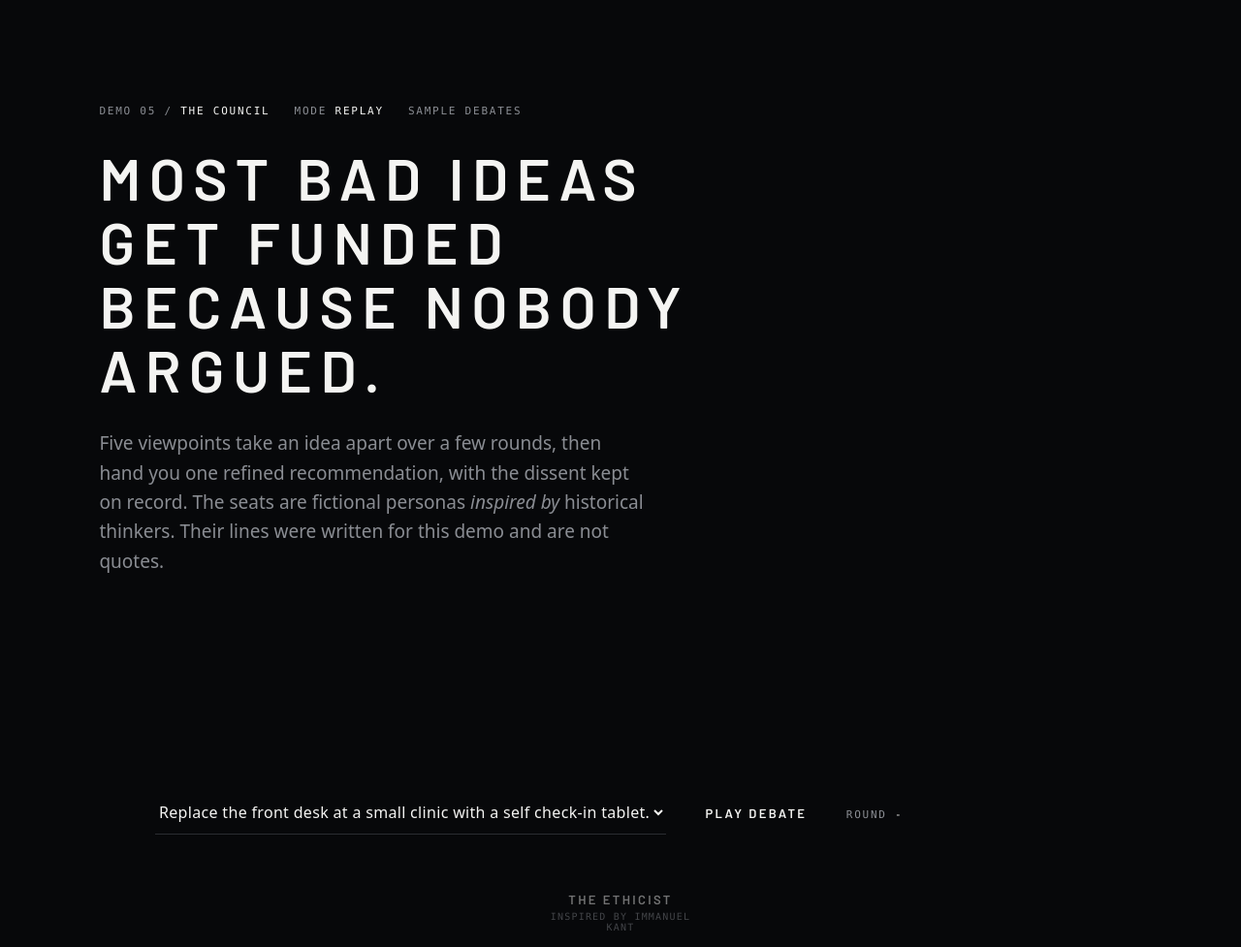
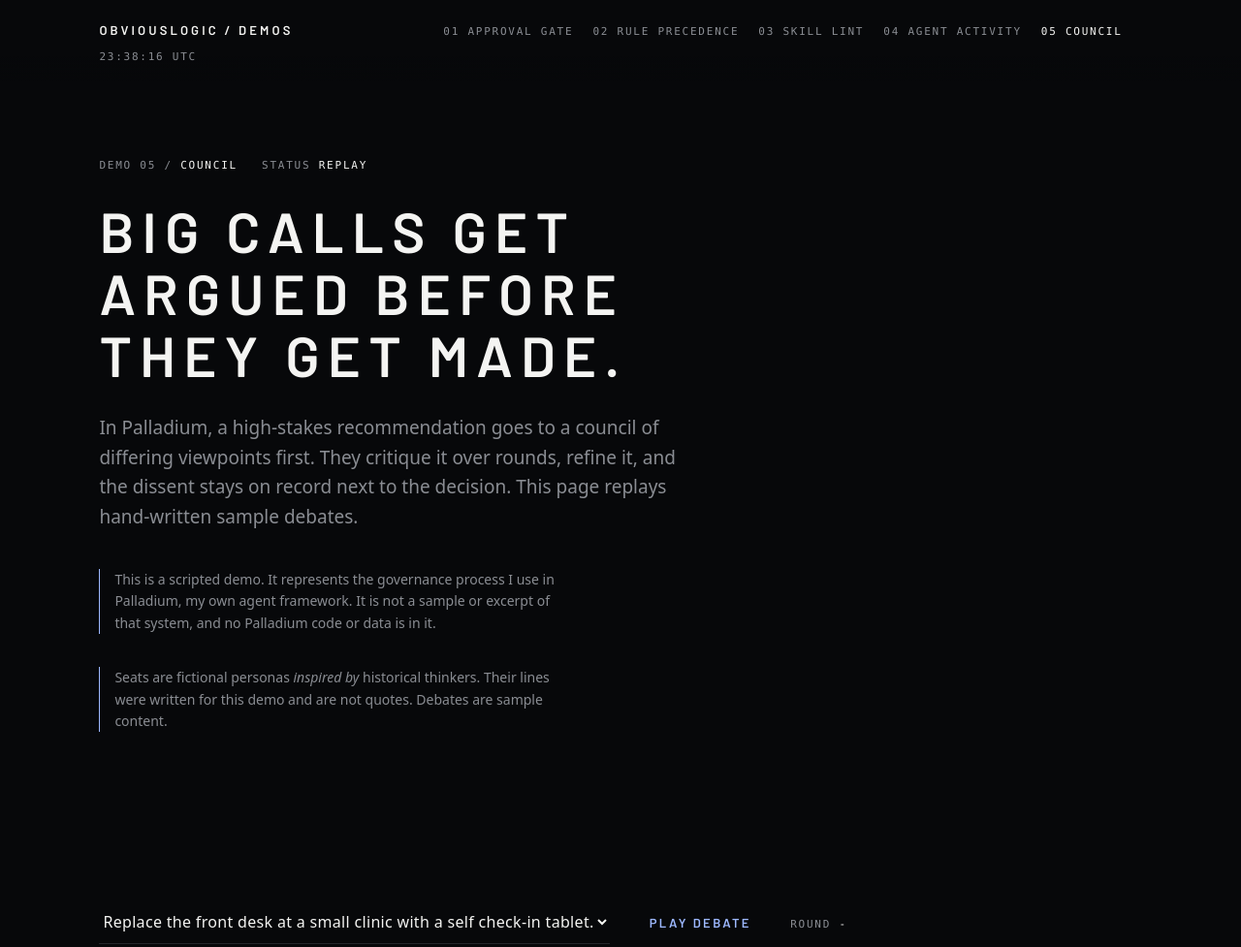
Before and after one commit to obviouslogic-ai/assembly-demo, a website: page web/index.html in a window 1280 px wide. Shown: the top 977 px of the page at 97% size. Drawn offline with Linux system fonts and the light colour scheme.

Commit message:
Add web page on shared demo kit, Palladium governance framing, README and license

```diff
--- a/theme.css
+++ /dev/null
@@ -1,19 +0,0 @@
-@font-face{font-family:Barlow;font-weight:400;src:url(fonts/barlow-latin-400-normal.woff2) format("woff2")}
-@font-face{font-family:Barlow;font-weight:600;src:url(fonts/barlow-latin-600-normal.woff2) format("woff2")}
-:root{--bg:#07080A;--fg:#F4F4F2;--dim:#8A8D93;--faint:#2A2C31;--ok:#7CE0A3;--bad:#FF6B5E;--accent:#9DB8FF}
-*{box-sizing:border-box}html{scroll-behavior:smooth}
-body{margin:0;background:var(--bg);color:var(--fg);font:16px/1.6 system-ui,-apple-system,"Segoe UI",sans-serif}
-h1,h2,.h{font-family:Barlow,sans-serif;font-weight:600;text-transform:uppercase;letter-spacing:.14em;margin:0}
-h1{font-size:clamp(30px,5vw,60px);line-height:1.1;max-width:20ch}h2{font-size:15px;color:var(--dim);margin-bottom:24px}
-.screen{min-height:90vh;padding:12vh 8vw;display:flex;flex-direction:column;justify-content:center;opacity:.25;transform:translateY(24px);transition:opacity 1.2s ease,transform 1.2s ease}
-.screen.in{opacity:1;transform:none}
-.lede{max-width:52ch;color:var(--dim);font-size:19px;margin-top:28px}
-.tele{font:11px/1.4 ui-monospace,"SFMono-Regular",Menlo,monospace;letter-spacing:.16em;text-transform:uppercase;color:var(--dim)}
-.tele b{color:var(--fg);font-weight:400}
-button,select,input{background:transparent;color:var(--fg);border:0;font:600 13px Barlow,sans-serif;letter-spacing:.18em;text-transform:uppercase;padding:10px 0;margin-right:32px;cursor:pointer}
-button:hover{color:var(--accent)}button:disabled{color:var(--faint);cursor:default}
-input{text-transform:none;letter-spacing:0;font:400 20px system-ui,sans-serif;width:100%;max-width:640px;border-bottom:1px solid var(--faint);margin-bottom:16px}
-select{border-bottom:1px solid var(--faint);text-transform:none;letter-spacing:.02em;font:400 16px system-ui,sans-serif}
-select option{background:var(--bg)}
-a{color:var(--fg);text-decoration:underline;text-underline-offset:4px;text-decoration-color:var(--dim)}
-footer{padding:8vh 8vw}
--- a/index.html
+++ b/web/index.html
@@ -1,6 +1,5 @@
 <!doctype html><html lang="en"><head><meta charset="utf-8"><meta name="viewport" content="width=device-width,initial-scale=1">
-<title>The Council: stress-test an idea before you spend on it</title><link rel="stylesheet" href="theme.css">
-<style>
+<title>Council · ObviousLogic demos</title><link rel="stylesheet" href="kit/kit.css"><style>
 #table{position:relative;width:100%;height:600px;margin:4vh auto;max-width:960px}
 #round{position:absolute;left:50%;top:50%;transform:translate(-50%,-50%);width:300px;text-align:center;font:400 20px/1.4 system-ui,sans-serif;color:var(--fg)}
 #round::before{content:"";position:absolute;left:50%;top:50%;width:340px;height:340px;transform:translate(-50%,-50%);border-radius:50%;background:radial-gradient(circle,#ffffff0d,transparent 70%);z-index:-1}
@@ -13,21 +12,23 @@
 .bubble b{font:11px ui-monospace,Menlo,monospace;letter-spacing:.18em;text-transform:uppercase;font-weight:400}
 .for b{color:var(--ok)}.against b{color:var(--bad)}.refine b{color:var(--accent)}.dissent b{color:var(--dim)}
 #meter{width:100%;height:1px;background:var(--faint);max-width:960px;margin:8px auto 0}#fill{height:1px;width:0;background:var(--fg);transition:width 1.2s ease}
-#result{max-width:640px;margin:10vh auto;display:none}#result b{font:11px ui-monospace,Menlo,monospace;letter-spacing:.18em;color:var(--dim);font-weight:400}#result p{font-size:20px;margin:8px 0 40px}
+#result{max-width:640px;margin:10vh 0 0;display:none}#result b{font:11px ui-monospace,Menlo,monospace;letter-spacing:.18em;color:var(--dim);font-weight:400}#result p{font-size:20px;margin:8px 0 40px}
 .wrap{width:100%;max-width:960px;margin:0 auto}
 </style></head><body>
-<section class="screen in"><div class="tele">DEMO 05 / <b>THE COUNCIL</b> &nbsp; MODE <b>REPLAY</b> &nbsp; SAMPLE DEBATES</div>
-<h1 style="margin-top:28px">Most bad ideas get funded because nobody argued.</h1>
-<p class="lede">Five viewpoints take an idea apart over a few rounds, then hand you one refined recommendation, with the dissent kept on record. The seats are fictional personas <em>inspired by</em> historical thinkers. Their lines were written for this demo and are not quotes.</p></section>
-<section class="screen"><div class="wrap tele"><select id="pick"></select> <button id="play">Play debate</button> ROUND <b id="stat">-</b></div>
+<section class="screen in"><div class="tele" data-kit-tele></div>
+<h1>Big calls get argued before they get made.</h1>
+<p class="lede">In Palladium, a high-stakes recommendation goes to a council of differing viewpoints first. They critique it over rounds, refine it, and the dissent stays on record next to the decision. This page replays hand-written sample debates.</p>
+<p data-kit-note></p>
+<p class="note">Seats are fictional personas <em>inspired by</em> historical thinkers. Their lines were written for this demo and are not quotes. Debates are sample content.</p></section>
+<section class="screen"><div class="tele"><select id="pick"></select> <button id="play" class="go">Play debate</button> ROUND <b id="stat">-</b></div>
 <div id="table"><div id="round">Pick a sample idea and press play.</div></div>
-<div class="wrap tele">CONVERGENCE</div><div id="meter"><div id="fill"></div></div>
+<div class="tele">CONVERGENCE</div><div id="meter"><div id="fill"></div></div>
 <div id="result"></div></section>
-<footer class="tele">SOURCE <a href="https://github.com/obviouslogic-ai/council-demo">council-demo</a> &nbsp; / &nbsp; <a href="https://obviouslogic.ai">obviouslogic.ai</a></footer>
 <script type="module">
-import { loadAll, timeline } from "./player.js";
+import { loadAll, timeline } from "../player.js";
+import { mount, setStatus } from "./kit/kit.js"; mount("council-demo", { status: "REPLAY" });
 const SPEED = new URLSearchParams(location.search).get("fast") ? 60 : 1600;
-const [personas, debates] = await loadAll(fetch);
+const [personas, debates] = await loadAll(fetch, "../");
 const table = document.getElementById("table"), seats = {};
 personas.forEach((p, i) => { const a = -Math.PI / 2 + i * 2 * Math.PI / personas.length, x = 50 + 42 * Math.cos(a), y = 50 + 42 * Math.sin(a);
   const d = document.createElement("div"); d.className = "seat"; d.style.left = x + "%"; d.style.top = y + "%";
@@ -48,5 +49,4 @@ play.onclick = async () => {
   }
   play.disabled = false; document.body.dataset.done = "1";
 };
-</script><script>const io=new IntersectionObserver(es=>es.forEach(e=>e.isIntersecting&&e.target.classList.add("in")),{threshold:.15});document.querySelectorAll(".screen").forEach(s=>io.observe(s));</script>
-</body></html>
+</script></body></html>
--- /dev/null
+++ b/web/kit/kit.css
@@ -0,0 +1,31 @@
+/* Shared visual kit for the governance demos. Dark, mission-control, no boxes. */
+@font-face{font-family:Barlow;font-weight:400;src:url(fonts/barlow-latin-400-normal.woff2) format("woff2")}
+@font-face{font-family:Barlow;font-weight:600;src:url(fonts/barlow-latin-600-normal.woff2) format("woff2")}
+:root{--bg:#07080A;--fg:#F4F4F2;--dim:#8A8D93;--faint:#24262B;--ok:#7CE0A3;--bad:#FF6B5E;--accent:#9DB8FF;--mono:ui-monospace,"SFMono-Regular",Menlo,monospace}
+*{box-sizing:border-box}html{scroll-behavior:smooth}
+body{margin:0;background:var(--bg);color:var(--fg);font:16px/1.6 system-ui,-apple-system,"Segoe UI",sans-serif}
+h1,h2,.h{font-family:Barlow,sans-serif;font-weight:600;text-transform:uppercase;letter-spacing:.14em;margin:0}
+h1{font-size:clamp(30px,5vw,58px);line-height:1.1;max-width:22ch;margin-top:28px}
+h2{font-size:15px;color:var(--dim);margin:12px 0 24px}
+.kit-head{position:sticky;top:0;z-index:10;display:flex;flex-wrap:wrap;gap:8px 28px;align-items:baseline;padding:18px 8vw;background:linear-gradient(var(--bg) 70%,transparent)}
+.kit-head .brand{font:600 13px Barlow,sans-serif;letter-spacing:.24em;text-transform:uppercase;color:var(--fg);text-decoration:none;margin-right:auto}
+.kit-head nav a{font:11px var(--mono);letter-spacing:.16em;text-transform:uppercase;color:var(--dim);text-decoration:none;margin-right:20px}
+.kit-head nav a[aria-current=page]{color:var(--fg)}
+.kit-head .clock{font:11px var(--mono);letter-spacing:.16em;color:var(--dim)}
+.screen{min-height:86vh;padding:10vh 8vw;display:flex;flex-direction:column;justify-content:center;opacity:.25;transform:translateY(24px);transition:opacity 1.2s ease,transform 1.2s ease}
+.screen>*{width:100%}.screen.in{opacity:1;transform:none}
+.lede{max-width:56ch;color:var(--dim);font-size:19px;margin-top:28px}
+.note{max-width:60ch;color:var(--dim);font-size:14px;margin-top:20px;padding-left:16px;background:linear-gradient(var(--accent),var(--accent)) left/1px 100% no-repeat}
+.tele{font:11px/1.5 var(--mono);letter-spacing:.16em;text-transform:uppercase;color:var(--dim)}
+.tele b{color:var(--fg);font-weight:400}
+button,select,input{background:transparent;color:var(--fg);border:0;font:600 13px Barlow,sans-serif;letter-spacing:.18em;text-transform:uppercase;padding:10px 0;margin-right:32px;cursor:pointer}
+button:hover{color:var(--accent)}button:disabled{color:var(--faint);cursor:default}
+button[aria-pressed=false]{color:var(--dim)}
+input{text-transform:none;letter-spacing:0;font:400 20px system-ui,sans-serif;width:100%;max-width:640px;border-bottom:1px solid var(--faint);margin-bottom:16px;cursor:text}
+select{border-bottom:1px solid var(--faint);text-transform:none;letter-spacing:.02em;font:400 16px system-ui,sans-serif}
+select option{background:var(--bg)}
+.go{color:var(--accent)}.danger{color:var(--bad)}.okc{color:var(--ok)}.badc{color:var(--bad)}
+.verdict{font:600 clamp(22px,3vw,34px) Barlow,sans-serif;letter-spacing:.14em;text-transform:uppercase;display:block;margin-top:24px;transition:color .6s}
+.cols{display:grid;grid-template-columns:1fr 1.3fr;gap:8vw}@media(max-width:900px){.cols{grid-template-columns:1fr}}
+a{color:var(--fg);text-decoration:underline;text-underline-offset:4px;text-decoration-color:var(--dim)}
+.kit-foot{padding:8vh 8vw}
--- /dev/null
+++ b/web/kit/kit.js
@@ -0,0 +1,26 @@
+// Shared header, nav, sample note, telemetry clock and scroll reveal for the governance demos.
+export const DEMOS = [
+  ["human-approval-gate", "Approval gate"], ["rule-precedence", "Rule precedence"], ["skill-registry-lint", "Skill lint"],
+  ["agent-activity-viz", "Agent activity"], ["council-demo", "Council"]];
+export const NOTE = "This is a scripted demo. It represents the governance process I use in Palladium, my own agent framework. It is not a sample or excerpt of that system, and no Palladium code or data is in it.";
+const LIVE = location.hostname === "demos.obviouslogic.ai";
+export const href = n => LIVE ? `/${n}/` : `/${n}/web/`;
+export function mount(current, { status = "READY" } = {}) {
+  const i = DEMOS.findIndex(d => d[0] === current);
+  const h = document.createElement("header"); h.className = "kit-head";
+  h.innerHTML = `<a class="brand" href="${LIVE ? "/" : "/demos-site/"}">ObviousLogic / Demos</a>
+    <nav>${DEMOS.map(([n, t], j) => `<a href="${href(n)}"${j === i ? ' aria-current="page"' : ""}>${String(j + 1).padStart(2, "0")} ${t}</a>`).join("")}</nav>
+    <span class="clock" id="kit-clock"></span>`;
+  document.body.prepend(h);
+  document.querySelectorAll("[data-kit-note]").forEach(n => { n.classList.add("note"); n.textContent = NOTE; });
+  document.querySelectorAll("[data-kit-tele]").forEach(n => n.innerHTML = `DEMO ${String(i + 1).padStart(2, "0")} / <b>${(DEMOS[i] || ["", ""])[1].toUpperCase()}</b> &nbsp; STATUS <b id="kit-status">${status}</b>`);
+  const f = document.createElement("footer"); f.className = "kit-foot tele";
+  if (i >= 0) f.innerHTML = `SOURCE <a href="https://github.com/obviouslogic-ai/${current}">github.com/obviouslogic-ai/${current}</a> &nbsp; / &nbsp; PAGE demos.obviouslogic.ai/${current} &nbsp; / &nbsp; <a href="https://obviouslogic.ai">obviouslogic.ai</a>`;
+  document.body.append(f);
+  const tick = () => { const c = document.getElementById("kit-clock"); if (c) c.textContent = new Date().toISOString().slice(11, 19) + " UTC"; };
+  tick(); setInterval(tick, 1000);
+  const io = new IntersectionObserver(es => es.forEach(e => e.isIntersecting && e.target.classList.add("in")), { threshold: .1 });
+  document.querySelectorAll(".screen").forEach(s => io.observe(s));
+}
+export const setStatus = s => { const n = document.getElementById("kit-status"); if (n) n.textContent = s; };
+export const revealAll = () => document.querySelectorAll(".screen").forEach(s => s.classList.add("in"));
```
Also changed, not shown: web/kit/py.js (added, +10 -0 lines), README.md, screenshot.png (deleted), web/kit/fonts/barlow-latin-400-normal.woff2 (renamed from fonts/barlow-latin-400-normal.woff2), web/kit/fonts/barlow-latin-600-normal.woff2 (renamed from fonts/barlow-latin-600-normal.woff2), 2 other files.
